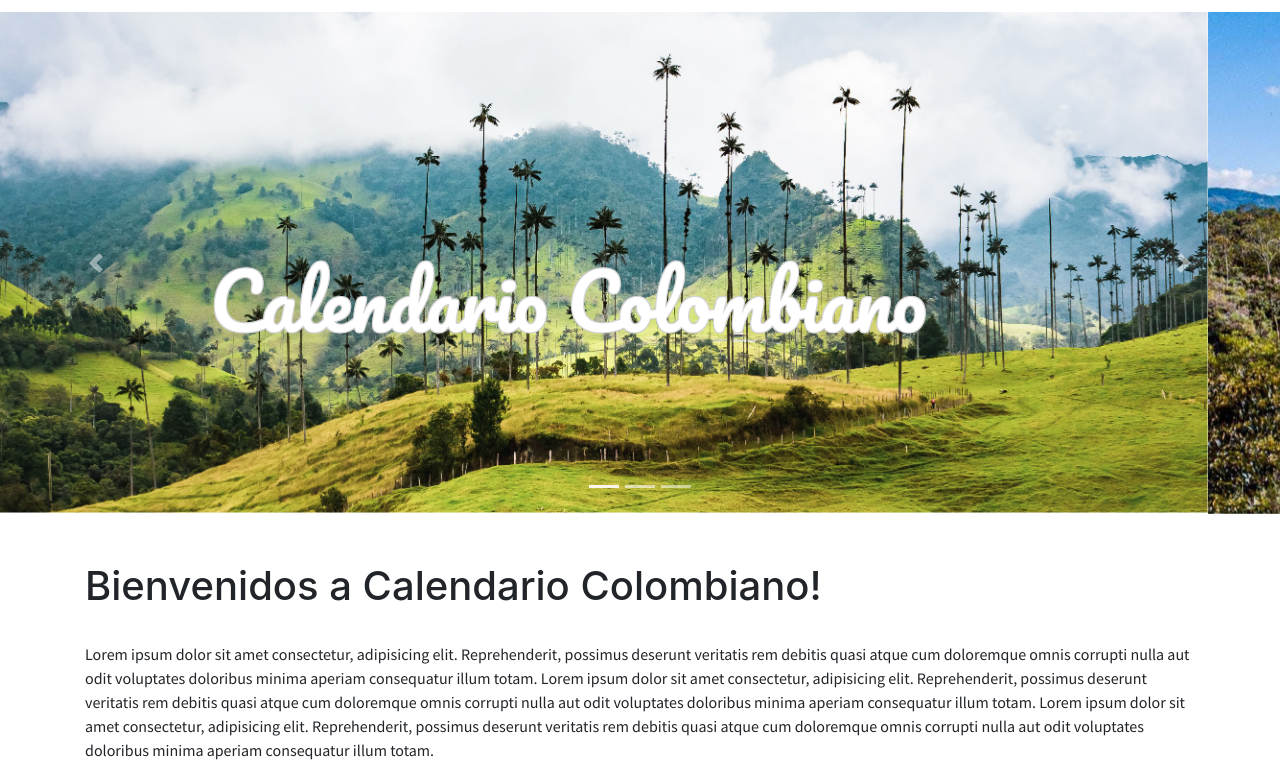
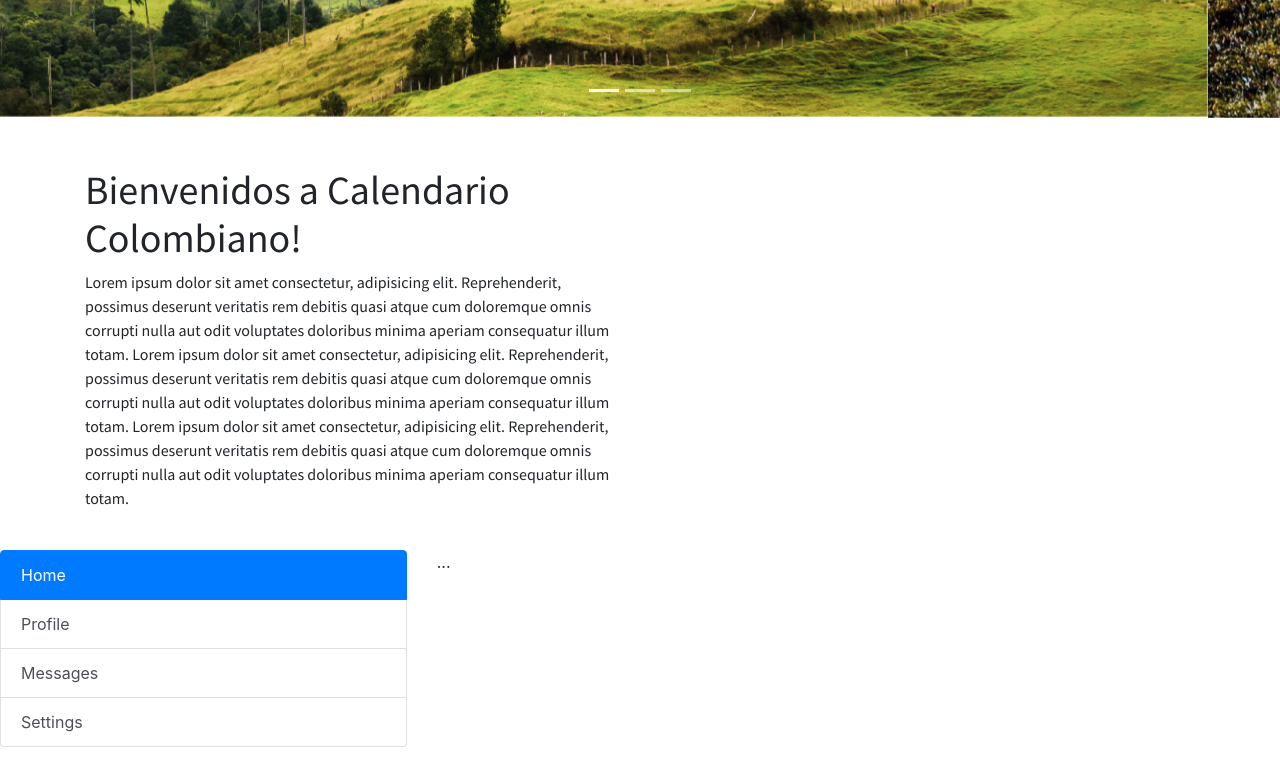
Before and after one commit to alejandro519/calendario-co, a plain HTML site: page index.html in a window 1280 px wide. Shown: the part 444-1222 px from the top of the page. After the commit the page ends 1191 px from the top, so only its background shows below. Drawn offline with nearby package versions, Linux system fonts and the light colour scheme.

Commit message:
Saving latest styling changes to the body

```diff
--- a/index.html
+++ b/index.html
@@ -10,7 +10,7 @@
     <link rel="stylesheet" href="style.css">
     <link href="https://fonts.googleapis.com/css2?family=Pacifico&family=Source+Sans+Pro&display=swap" rel="stylesheet">
 
-    <title>CALENDARIO!</title>
+    <title>Calendario Colombiano</title>
   </head>
   <body>
 
@@ -49,13 +49,14 @@
     </nav>
 
 
-    <!-- Jumbotron-->
+
+    <!-- Jumbotron
     <div class="jumbotron jumbotron-fluid">
         <div class="container">
           <h1 class="display-4 jumbotron-caption">Calendario Colombiano</h1>
           <p class="lead">This is a modified jumbotron that occupies the entire horizontal space of its parent.</p>
         </div>
-      </div>
+      </div> -->
 
 
 
@@ -70,7 +71,7 @@
           <div class="carousel-item active">
             <img src="styles/salento_1.jpg" class="d-block w-100" alt="...">
             <div class="carousel-caption">
-                <p>Calendario Colombiano</p>
+                <!-- <p>Calendario Colombiano</p> -->
             </div>
           </div>
           <div class="carousel-item">
@@ -93,17 +94,33 @@
 
 
     <!-- Web Page Body -->
-    <div class="container mt-5">
+    <div class="container body-copy mt-5">
+    <div class="row col-md-6">
         <h1>Bienvenidos a Calendario Colombiano!</h1>
+        <p>Lorem ipsum dolor sit amet consectetur, adipisicing elit. Reprehenderit, possimus deserunt veritatis rem debitis quasi atque cum doloremque omnis corrupti nulla aut odit voluptates doloribus minima aperiam consequatur illum totam. Lorem ipsum dolor sit amet consectetur, adipisicing elit. Reprehenderit, possimus deserunt veritatis rem debitis quasi atque cum doloremque omnis corrupti nulla aut odit voluptates doloribus minima aperiam consequatur illum totam. Lorem ipsum dolor sit amet consectetur, adipisicing elit. Reprehenderit, possimus deserunt veritatis rem debitis quasi atque cum doloremque omnis corrupti nulla aut odit voluptates doloribus minima aperiam consequatur illum totam.</p>
+    </div>
     </div>
 
-    <div class="container body-copy">
-        <br>
-        <p>Lorem ipsum dolor sit amet consectetur, adipisicing elit. Reprehenderit, possimus deserunt veritatis rem debitis quasi atque cum doloremque omnis corrupti nulla aut odit voluptates doloribus minima aperiam consequatur illum totam. Lorem ipsum dolor sit amet consectetur, adipisicing elit. Reprehenderit, possimus deserunt veritatis rem debitis quasi atque cum doloremque omnis corrupti nulla aut odit voluptates doloribus minima aperiam consequatur illum totam. Lorem ipsum dolor sit amet consectetur, adipisicing elit. Reprehenderit, possimus deserunt veritatis rem debitis quasi atque cum doloremque omnis corrupti nulla aut odit voluptates doloribus minima aperiam consequatur illum totam.</p>
-    </div>
+    <br>
 
-
-
+    <div class="row">
+        <div class="col-4">
+          <div class="list-group" id="list-tab" role="tablist">
+            <a class="list-group-item list-group-item-action active" id="list-home-list" data-toggle="list" href="#list-home" role="tab" aria-controls="home">Home</a>
+            <a class="list-group-item list-group-item-action" id="list-profile-list" data-toggle="list" href="#list-profile" role="tab" aria-controls="profile">Profile</a>
+            <a class="list-group-item list-group-item-action" id="list-messages-list" data-toggle="list" href="#list-messages" role="tab" aria-controls="messages">Messages</a>
+            <a class="list-group-item list-group-item-action" id="list-settings-list" data-toggle="list" href="#list-settings" role="tab" aria-controls="settings">Settings</a>
+          </div>
+        </div>
+        <div class="col-8">
+          <div class="tab-content" id="nav-tabContent">
+            <div class="tab-pane fade show active" id="list-home" role="tabpanel" aria-labelledby="list-home-list">...</div>
+            <div class="tab-pane fade" id="list-profile" role="tabpanel" aria-labelledby="list-profile-list">...</div>
+            <div class="tab-pane fade" id="list-messages" role="tabpanel" aria-labelledby="list-messages-list">...</div>
+            <div class="tab-pane fade" id="list-settings" role="tabpanel" aria-labelledby="list-settings-list">...</div>
+          </div>
+        </div>
+      </div>
 
     <!-- Optional JavaScript -->
     <!-- jQuery first, then Popper.js, then Bootstrap JS -->
```
